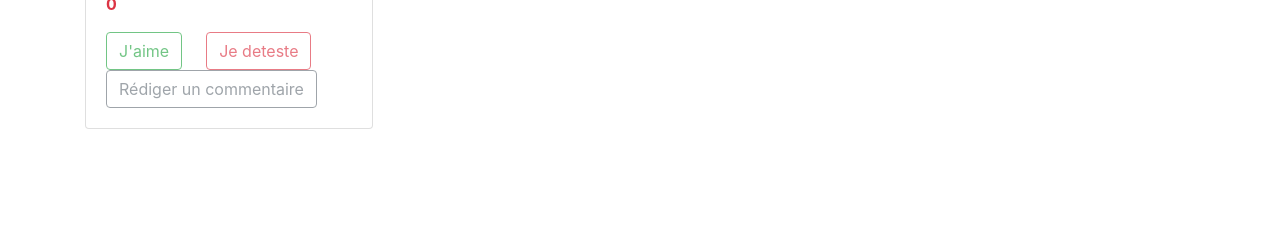
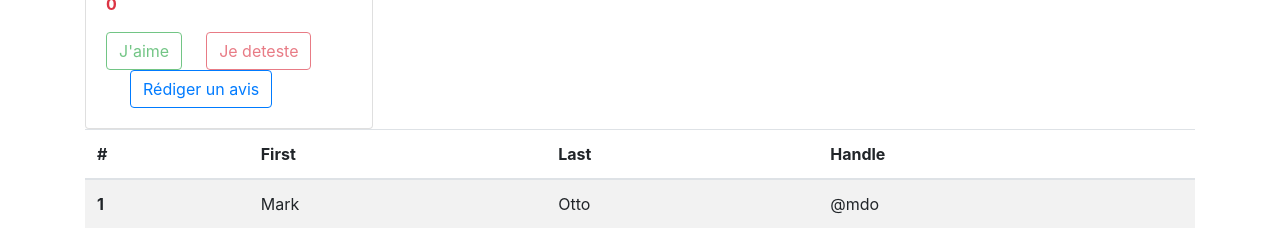
Before and after one commit to RemiDTA/topCollegues, an Angular app: page /detail/1 in a window 1280 px wide. Shown: the part 855-1096 px from the top of the page. Before the commit the page ends 984 px from the top, so only its background shows below. Built offline with nearby package versions, Linux system fonts and the light colour scheme; no server answers.

Commit message:
commentaire

```diff
--- a/src/app/page-detail/page-detail.component.html
+++ b/src/app/page-detail/page-detail.component.html
@@ -1,5 +1,7 @@
 <div class="card" style="width: 18rem;">
-  <a routerLink="/detail/{{collegue.pseudo}}"><img class="card-img-top" src={{collegue.urlImage}} alt={{collegue.pseudo}} style="width: 18rem; height: 18rem;"></a>
+  <a routerLink="/detail/{{collegue.pseudo}}">
+    <img class="card-img-top" src={{collegue.urlImage}} alt={{collegue.pseudo}} style="width: 18rem; height: 18rem;">
+  </a>
   <div class="card-body">
     <h5 class="card-title">{{collegue.pseudo | uppercase}}</h5>
     <p class="card-text" [innerHTML]="collegue.score | score"></p>
@@ -7,8 +9,54 @@
       <small class="text-muted">
         <button (click)="jaime(collegue)" type="button" class="btn btn-outline-success mr-4" [disabled]="!co">J'aime</button>
         <button (click)="jedeteste(collegue)" type="button" class="btn btn-outline-danger" (majScore)="maj(collegue)" [disabled]="!co">Je deteste</button>
-          <button (click)="commenter(collegue)" type="button" class="btn btn-outline-secondary mr-4" [disabled]="!co">Rédiger un commentaire</button>
+        <ng-template #content let-c="close" let-d="dismiss">
+          <div class="modal-header">
+            <h4 class="modal-title">Votre avis :</h4>
+            <button type="button" class="close" aria-label="Close" (click)="d('Cross click')">
+              <span aria-hidden="true">&times;</span>
+            </button>
+          </div>
+          <div class="modal-body">
+
+            <form (ngSubmit)="submit(collegue)" novalidate (submit)="c('Close click')" #formulaire>
+              <label>Que pensez vous de {{collegue.pseudo}} ?
+              </label>
+              <textarea rows="10" cols="50" name="com" [(ngModel)]="commentaire" required minlength="10" maxlength="255" placeholder="Postez ici votre commentaire"
+                (input)="filtrerCom()"></textarea>
+              <button type="submit" class="btn btn-outline-light" [disabled]="!activBtn">Enregistrer</button>
+
+            </form>
+
+
+          </div>
+          <div class="modal-footer">
+            <button type="button" class="btn btn-outline-light" (click)="c('Close click') ">Close</button>
+          </div>
+        </ng-template>
+
+        <button class="btn btn btn-outline-primary ml-4" (click)="open(content)">Rédiger un avis</button>
       </small>
     </p>
+
   </div>
 </div>
+
+<table class="table table-striped">
+  <thead>
+    <tr>
+      <th scope="col">#</th>
+      <th scope="col">First</th>
+      <th scope="col">Last</th>
+      <th scope="col">Handle</th>
+    </tr>
+  </thead>
+  <tbody>
+    <tr>
+      <th scope="row">1</th>
+      <td>Mark</td>
+      <td>Otto</td>
+      <td>@mdo</td>
+    </tr>
+  </tbody>
+</table>
+{{coms | json}}
--- a/src/app/page-detail/page-detail.component.ts
+++ b/src/app/page-detail/page-detail.component.ts
@@ -1,29 +1,50 @@
-import { Component, OnInit, Input } from '@angular/core';
+import { Component, OnInit, Input, ViewEncapsulation } from '@angular/core';
 import { ActivatedRoute } from '@angular/router';
 import { CollegueService } from '../shared/service/collegue.service';
 import { Collegue } from '../shared/domain/Collegue';
-
+import {NgbModal, ModalDismissReasons} from '@ng-bootstrap/ng-bootstrap';
+import { Commentaire } from '../shared/domain/Commentaire';
 
 @Component({
   selector: 'app-page-detail',
   templateUrl: './page-detail.component.html',
-  styleUrls: ['./page-detail.component.css']
+  styleUrls: ['./page-detail.component.css'],
+  encapsulation: ViewEncapsulation.None,
+  styles: [`
+    .dark-modal .modal-content {
+      background-color: #292b2c;
+      color: white;
+    }
+    .dark-modal .close {
+      color: white;
+    }
+  `]
 })
 export class PageDetailComponent implements OnInit {
   public nom: string;
   public collegue: Collegue = new Collegue("", "")
   public collegues: Collegue[];
   public co: boolean;
+  public closeResult: string;
+  //le nouveau com
+  public commentaire: string;
+  public activBtn: boolean;
+  //la liste des comm du collegue
+  public coms: Commentaire[];
 
-  constructor(private route: ActivatedRoute, public cs: CollegueService) {
+  constructor(private route: ActivatedRoute, public cs: CollegueService, private modalService: NgbModal) {
   }
 
   ngOnInit() {
     // récupération du paramètre pseudo
     this.route.params.subscribe(params => this.nom = params['nom']);
+
+    //Initialisation des différents champs
     this.cs.trouverUnCollegue(this.nom).subscribe(resultat=>this.collegue=resultat,
     erreur=> console.log(erreur));
+
     this.cs.testConnexion().subscribe(result=>this.co=result);
+    this.cs.listerCommentaires(this.collegue).subscribe(resultat=>this.coms=resultat,erreur=>console.log(erreur))
   }
   jaime(collegue: Collegue) {
     // événement clic sur le bouton "J'aime"
@@ -36,4 +57,24 @@ export class PageDetailComponent implements OnInit {
     this.cs.detesterUnCollegue(collegue);
 
   }
+
+  filtrerCom(){
+
+    if (this.commentaire.length>10)
+    {
+      this.activBtn=true;
+    }
+    else
+    {
+      this.activBtn=false;
+    }
+  }
+  open(content) {
+    this.modalService.open(content, { windowClass: 'dark-modal' });
+  }
+  submit(col : Collegue) {
+      let com : Commentaire = new Commentaire(col, this.commentaire);
+      this.cs.sauvegarderCom(com).subscribe(result =>result,erreur =>alert("Ceci est une erreur tres explicite : regarde en haut a droite mon coco"));
+    }
+
 }
--- a/src/app/shared/service/collegue.service.ts
+++ b/src/app/shared/service/collegue.service.ts
@@ -69,6 +69,11 @@ export class CollegueService {
     return req;
   }
 
+  listerCommentaires(col: Collegue): Observable<Commentaire[]> {
+    let req = this._http.get<Commentaire[]>('http://localhost:8080/collegues/'+col.pseudo+'/commentaires');
+    return req;
+  }
+
   aimerUnCollegue(unCollegue: Collegue): Observable<Map<string, Collegue>> {
     // Aimer un collègue côté serveur
     let avis = new Map();
```
Lines whose indentation alone changed are shown as unchanged.
